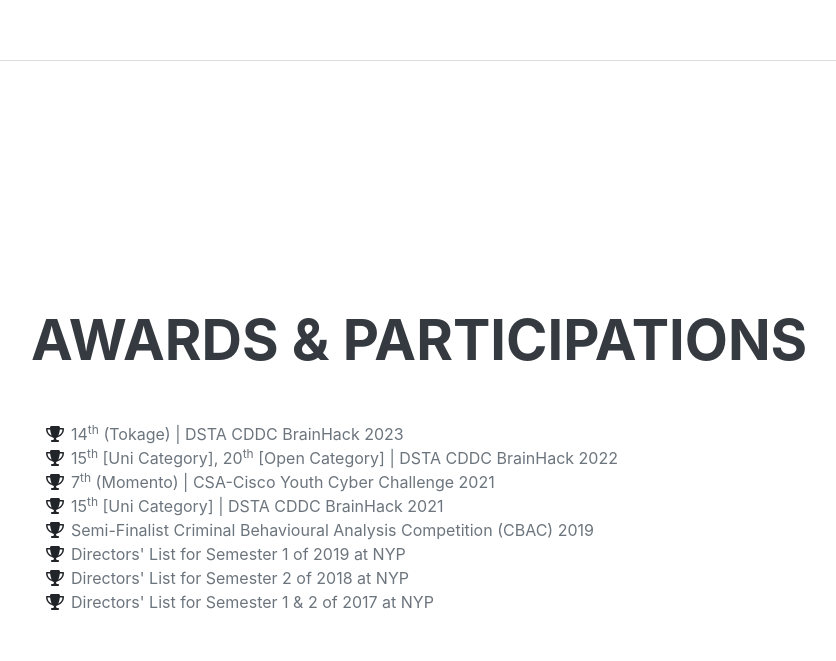
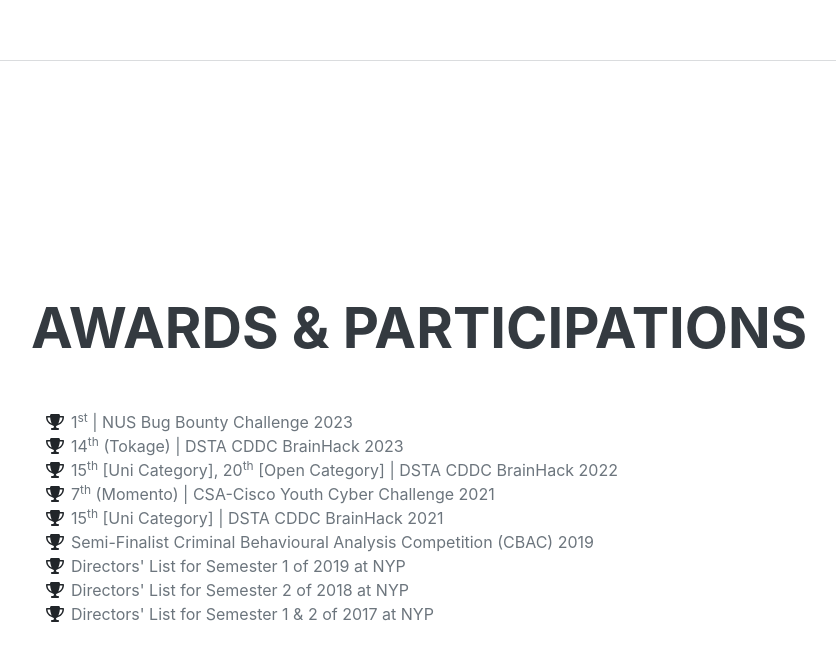
Before and after one commit to Kair0s3/kair0s3.github.io, a plain HTML site: page index.html in a window 1280 px wide. Shown: the part 5855-6516 px from the top of the page, without its empty margins (289-1125 px from the left). Drawn offline with nearby package versions, Linux system fonts and the light colour scheme; a web font is replaced by a local one.

Commit message:
Update index.html

```diff
--- a/index.html
+++ b/index.html
@@ -222,6 +222,11 @@
                     <ul class="fa-ul mb-0">
                         <li>
                             <span class="fa-li"><i class="fas fa-trophy text-dark"></i></span>
+                            1<sup>st</sup> |
+                            NUS Bug Bounty Challenge 2023
+                        </li>
+                        <li>
+                            <span class="fa-li"><i class="fas fa-trophy text-dark"></i></span>
                             14<sup>th</sup> (Tokage) |
                             DSTA CDDC BrainHack 2023
                         </li>
@@ -266,5 +271,6 @@
         <script src="https://cdn.jsdelivr.net/npm/bootstrap@5.2.3/dist/js/bootstrap.bundle.min.js"></script>
         <!-- Core theme JS-->
         <script src="js/scripts.js"></script>
+        <script data-name="BMC-Widget" data-cfasync="false" src="https://cdnjs.buymeacoffee.com/1.0.0/widget.prod.min.js" data-id="kair0s3" data-description="Support me on Buy me a coffee!" data-message="test" data-color="#5F7FFF" data-position="Right" data-x_margin="18" data-y_margin="18"></script>
     </body>
 </html>
```
